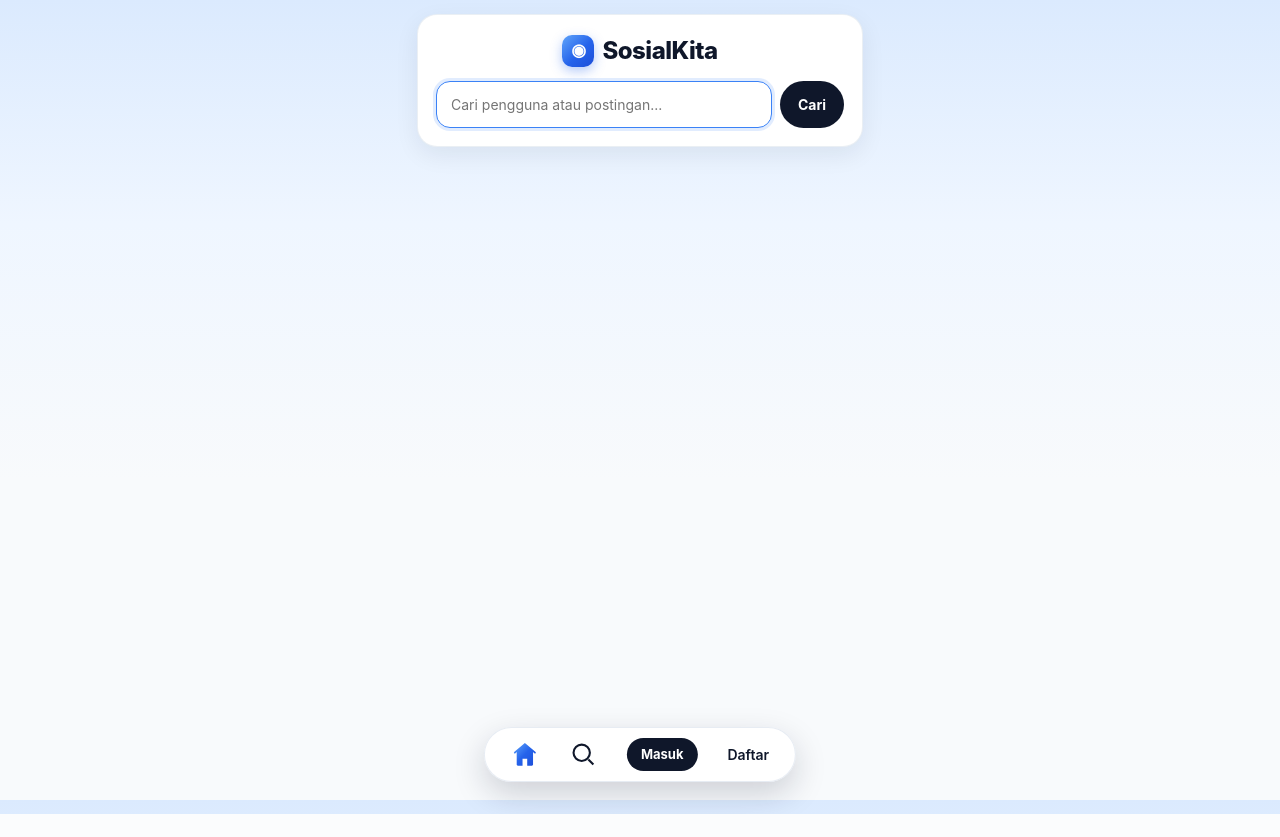
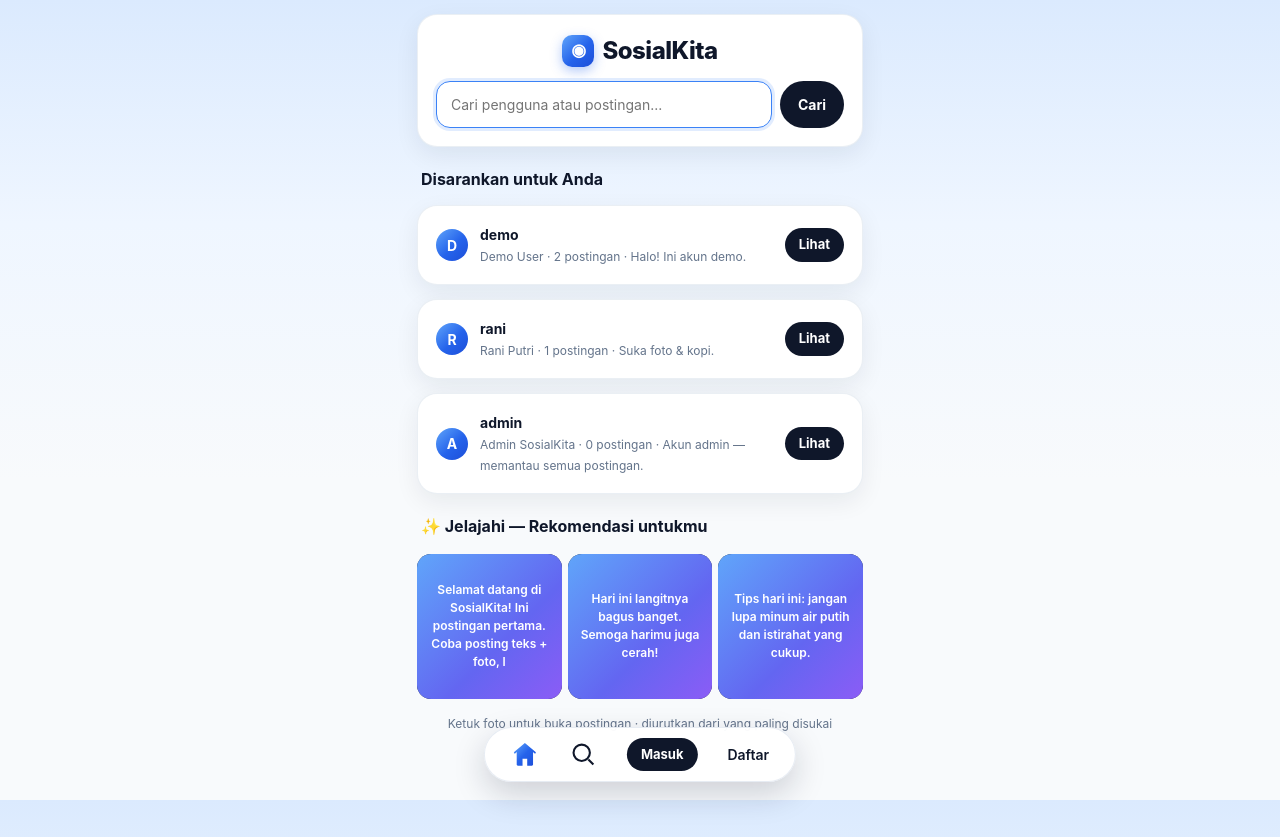
Before and after one commit to rian-nzr/sosialkita, a PHP site: page /search.php in a window 1280 px wide. Before the commit the page ends 814 px from the top, so only its background shows below. Run offline with PHP 8.4, Linux system fonts and the light colour scheme; data comes from the database, SQL or seed files in the repository; tables that the repository leaves empty hold one stand-in row (values such as "Sample post").

Commit message:
Halaman Cari jadi Explore: Disarankan untuk Anda + grid Jelajahi

```diff
--- a/search.php
+++ b/search.php
@@ -5,6 +5,26 @@ $pageTitle = 'Cari';
 $q = trim($_GET['q'] ?? '');
 $foundUsers = [];
 $foundPosts = [];
+// Kalau belum nyari apa-apa, tampilkan konten rekomendasi ala IG Explore.
+$explorePosts = [];
+$suggestedUsers = [];
+if ($q === '') {
+    // Postingan rekomendasi: paling banyak disukai dulu, lalu terbaru.
+    $stmt = $pdo->query('
+        SELECT p.*, u.name, u.username,
+               (SELECT COUNT(*) FROM likes WHERE post_id = p.id) AS like_count
+        FROM posts p JOIN users u ON u.id = p.user_id
+        ORDER BY like_count DESC, p.created_at DESC LIMIT 12');
+    $explorePosts = $stmt->fetchAll();
+    // Pengguna yang disarankan: paling aktif posting, bukan diri sendiri.
+    $me = currentUser();
+    $stmt = $pdo->prepare('
+        SELECT u.id, u.name, u.username, u.bio, COUNT(p.id) AS post_count
+        FROM users u LEFT JOIN posts p ON p.user_id = u.id
+        WHERE u.id != ? GROUP BY u.id ORDER BY post_count DESC, u.name LIMIT 5');
+    $stmt->execute([$me ? $me['id'] : 0]);
+    $suggestedUsers = $stmt->fetchAll();
+}
 if ($q !== '') {
     $stmt = $pdo->prepare('SELECT id, name, username, bio FROM users WHERE name LIKE ? OR username LIKE ? ORDER BY name LIMIT 10');
     $stmt->execute(["%$q%", "%$q%"]);
@@ -63,5 +83,36 @@ include __DIR__ . '/includes/header.php';
       </div>
     </article>
   <?php endforeach; ?>
+<?php else: ?>
+  <?php if ($suggestedUsers): ?>
+    <h2 style="font-size:16px;margin:20px 4px 4px">Disarankan untuk Anda</h2>
+    <?php foreach ($suggestedUsers as $u): ?>
+      <a href="profile.php?u=<?= e($u['username']) ?>">
+        <div class="card pad" style="display:flex;gap:12px;align-items:center">
+          <div class="avatar"><?= e(strtoupper(substr($u['name'], 0, 1))) ?></div>
+          <div style="flex:1;min-width:0">
+            <b><?= e($u['username']) ?></b><br>
+            <span class="muted"><?= e($u['name']) ?> · <?= (int)$u['post_count'] ?> postingan<?= $u['bio'] ? ' · ' . e($u['bio']) : '' ?></span>
+          </div>
+          <span class="btn btn-primary btn-sm">Lihat</span>
+        </div>
+      </a>
+    <?php endforeach; ?>
+  <?php endif; ?>
+
+  <h2 style="font-size:16px;margin:20px 4px 4px">✨ Jelajahi — Rekomendasi untukmu</h2>
+  <?php if (!$explorePosts): ?><p class="empty">Belum ada postingan untuk dijelajahi. Jadilah yang pertama posting! ✨</p><?php endif; ?>
+  <div class="profile-grid">
+    <?php foreach ($explorePosts as $p): ?>
+      <a href="post.php?id=<?= (int)$p['id'] ?>" title="<?= e($p['username']) ?> — <?= e(substr($p['content'], 0, 60)) ?>">
+        <?php if ($p['image']): ?>
+          <img src="uploads/<?= e($p['image']) ?>" alt="Foto postingan">
+        <?php else: ?>
+          <div class="grid-text"><?= e(substr($p['content'], 0, 80)) ?></div>
+        <?php endif; ?>
+      </a>
+    <?php endforeach; ?>
+  </div>
+  <p class="muted" style="text-align:center;margin:16px 0 4px">Ketuk foto untuk buka postingan · diurutkan dari yang paling disukai</p>
 <?php endif; ?>
 <?php include __DIR__ . '/includes/footer.php'; ?>
```
